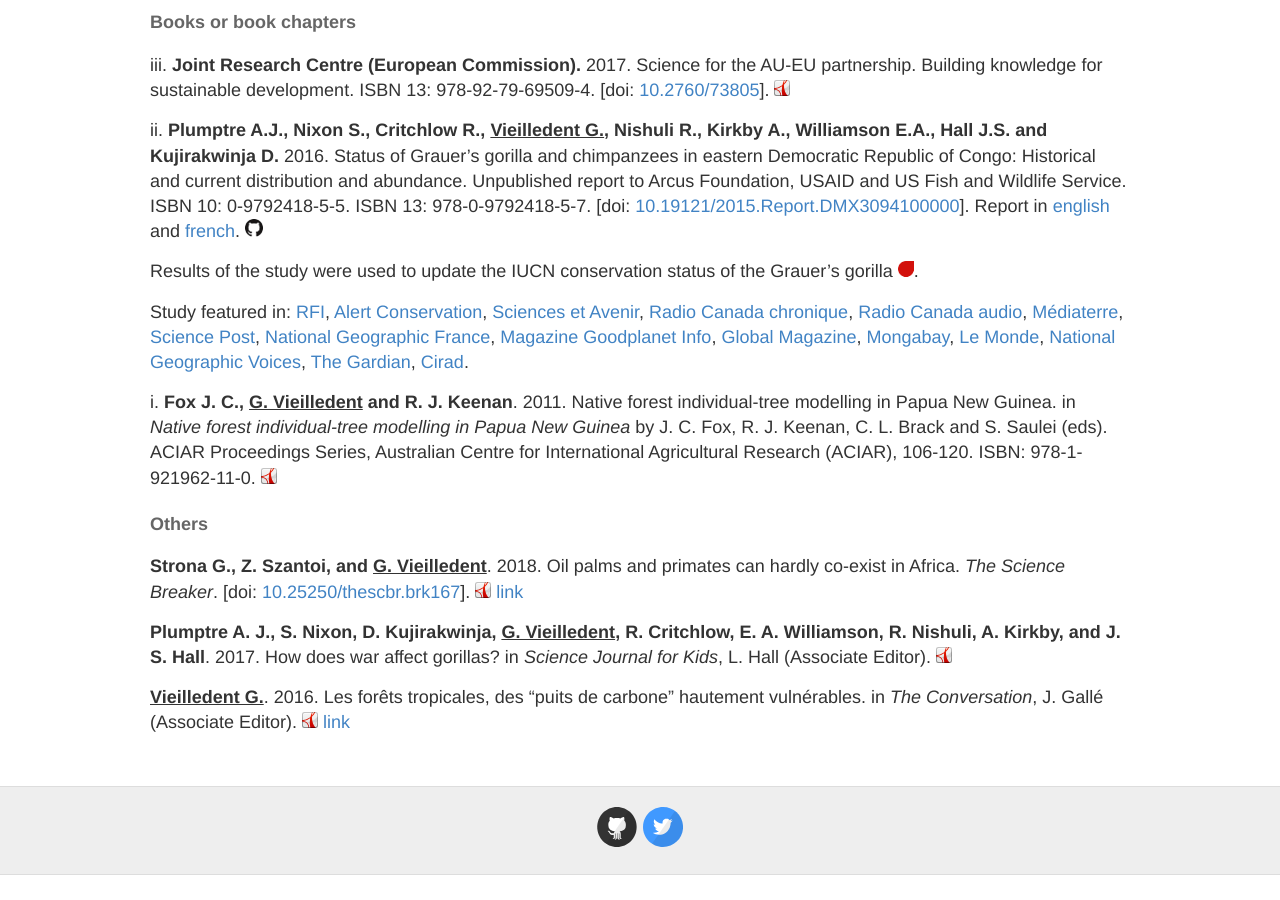
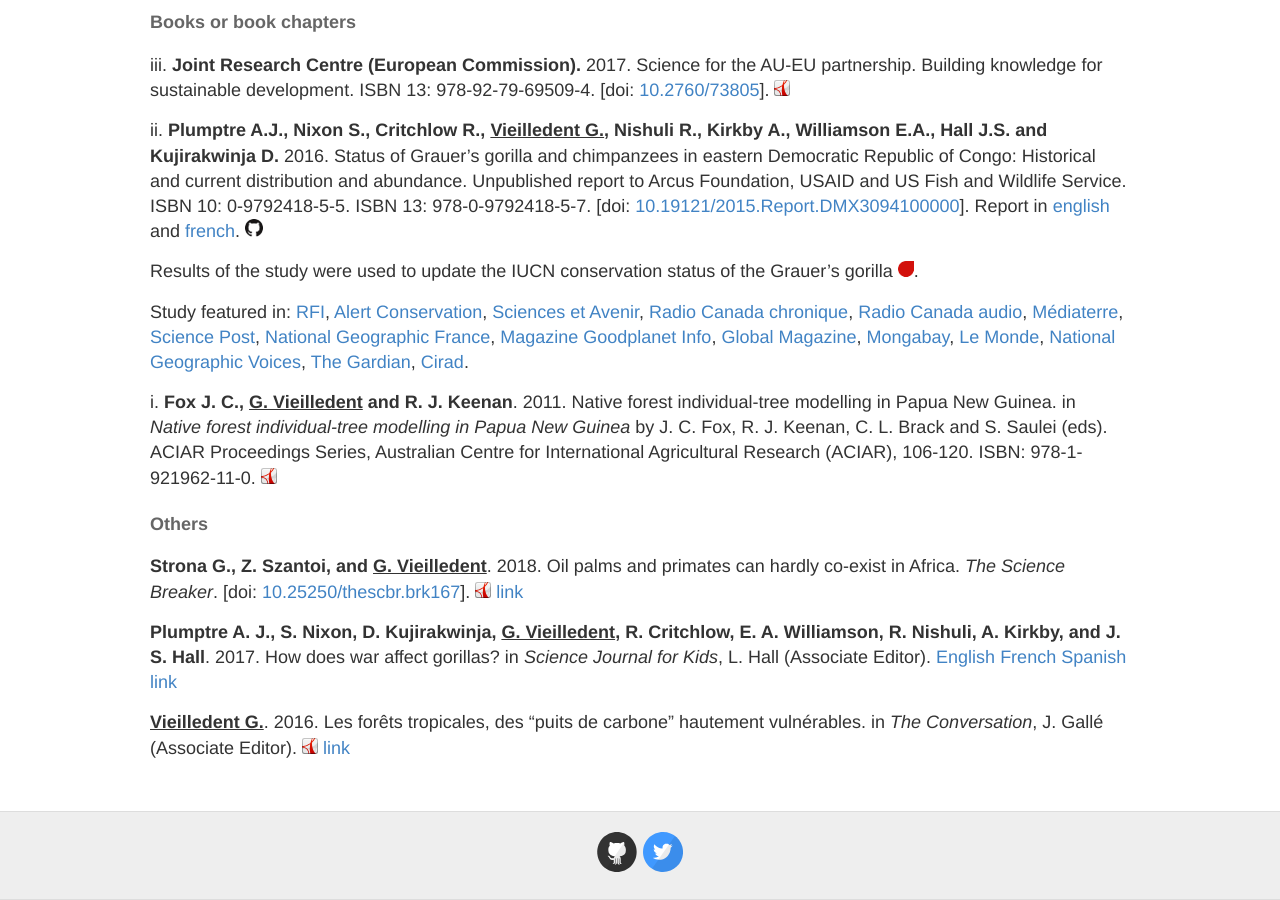
Before and after one commit to ghislainv/ghislainv.github.io, a Jekyll site: the page built from publications.md, in a window 1280 px wide and 900 px high, scrolled down 5333 px. Built offline with Jekyll 4.4.1, drawn with Linux system fonts in a browser that asks for light colours; comment, search, counter and statistics services are not loaded; before the commit the page ends 6208 px from its top, so only the background shows below that.

Commit message:
Add pdfs

```diff
--- a/publications.md
+++ b/publications.md
@@ -339,7 +339,10 @@ individual-tree modelling in Papua New Guinea. in _Native forest individual-tree
 [link](https://www.thesciencebreaker.com/breaks/earth-space/oil-palms-and-primates-can-hardly-co-exist-in-africa)
 
 **Plumptre A. J., S. Nixon, D. Kujirakwinja, <span style="text-decoration: underline;">G. Vieilledent</span>, R. Critchlow, E. A. Williamson, R. Nishuli, A. Kirkby, and J. S. Hall**. 2017. How does war affect gorillas? in _Science Journal for Kids_, L. Hall (Associate Editor).
-[![pdf](/images/logos/logo-pdf.png "manuscript in pdf")](/publications/Plumptre2017-ScienceJournalForKids.pdf)
+[English](/publications/Plumptre2017-ScienceJournalForKids.pdf)
+[French](/publications/Plumptre2017-ScienceJournalForKids-French.pdf)
+[Spanish](/publications/Plumptre2017-ScienceJournalForKids-Spanish.pdf)
+[link](https://www.sciencejournalforkids.org/search-articles/how-does-war-affect-gorillas)
 
 **<span style="text-decoration: underline;">Vieilledent G.</span>**. 2016. Les forêts tropicales, des "puits de carbone" hautement vulnérables. in _The Conversation_, J. Gallé (Associate Editor).
 [![pdf](/images/logos/logo-pdf.png "manuscript in pdf")](/publications/Vieilledent2016-TheConversation.pdf) [link](https://theconversation.com/les-forets-tropicales-des-puits-de-carbone-hautement-vulnerables-54281)
```
Also changed, not shown: 2 other files.
